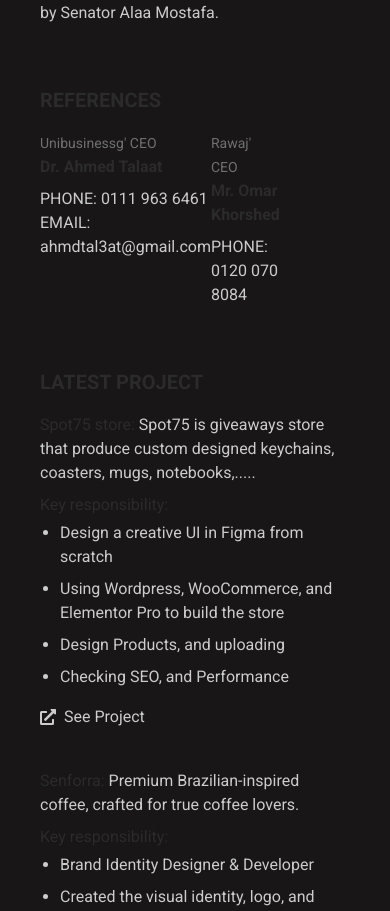
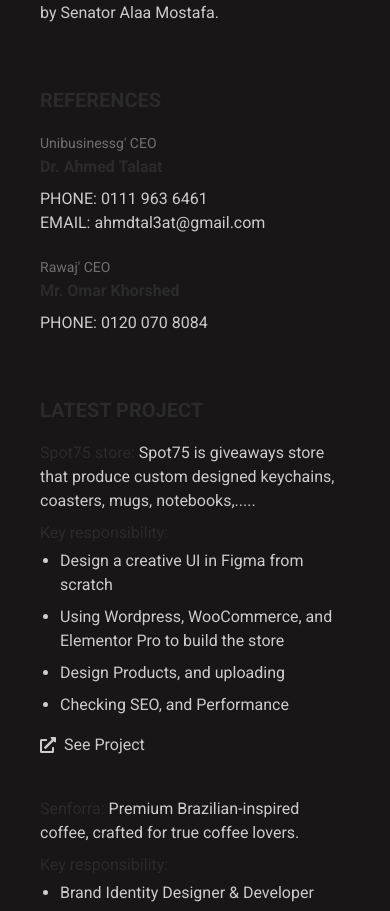
Before and after one commit to YoussefTurkey/youssefturkey-cv, a Next.js app: page / in a window 390 px wide. Shown: the part 2780-3691 px from the top of the page. Built offline with nearby package versions, Linux system fonts and the light colour scheme.

Commit message:
resize rightSide of Reference

```diff
--- a/src/app/components/leftSide/leftSide.module.scss
+++ b/src/app/components/leftSide/leftSide.module.scss
@@ -32,7 +32,7 @@
 }
 @media screen and (max-width: 425px) {
   .puls{
-    right: 100px !important;
+    right: 85px !important;
   }
 }
 
--- a/src/app/components/rightSide/page.tsx
+++ b/src/app/components/rightSide/page.tsx
@@ -54,10 +54,10 @@ const RightSide = () => {
       </div>
 
       {/* --- References --- */}
-      <div className="mb-10 w-[60%]">
+      <div className="mb-10 lg:w-[60%]">
         <Title>References</Title>
 
-        <div className="flex justify-between items-start">
+        <div className="flex flex-col lg:flex-row justify-between items-start">
           {Object.values(references).map((ref, i) => {
             return (
               <div key={i}>
```
